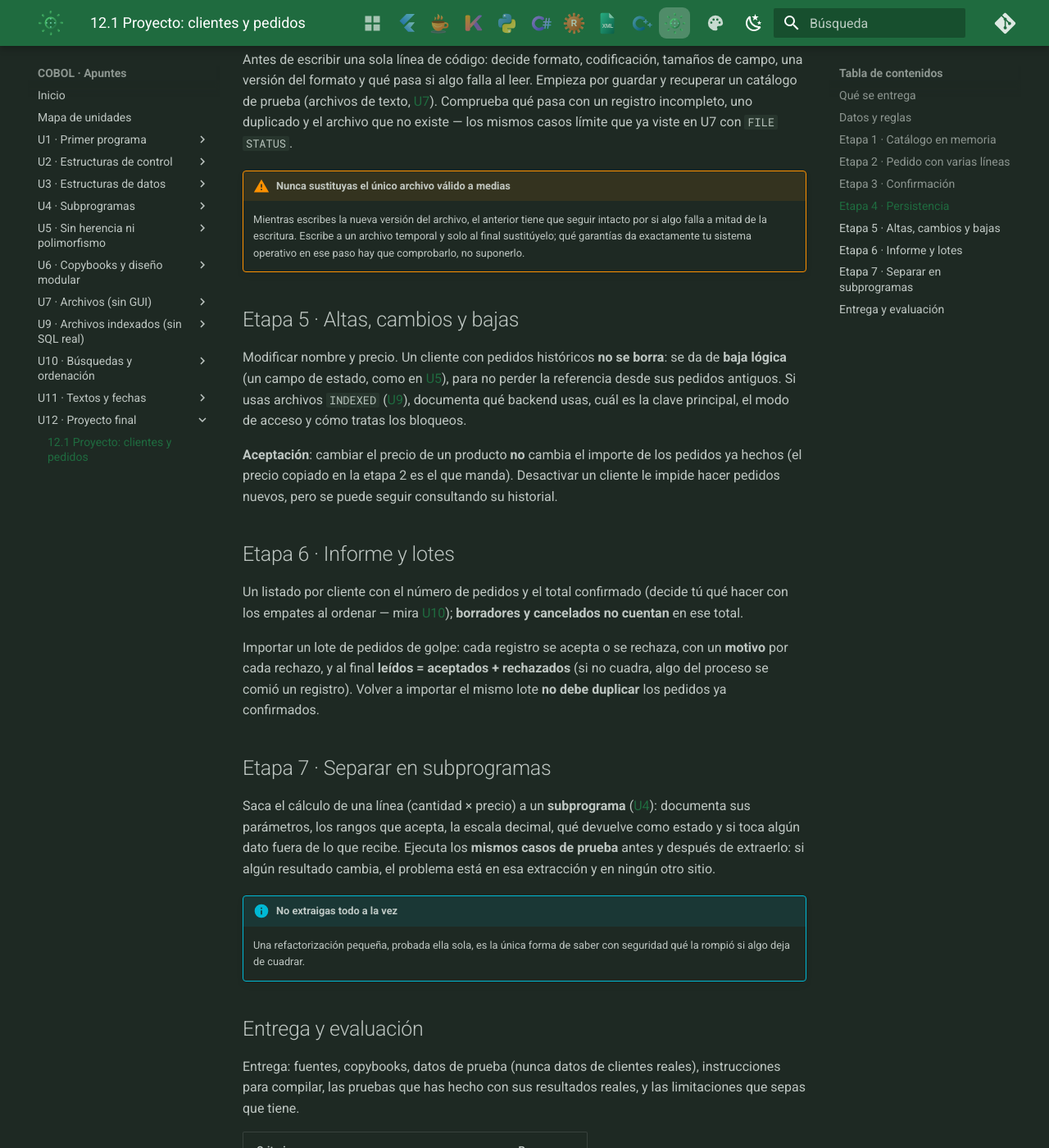
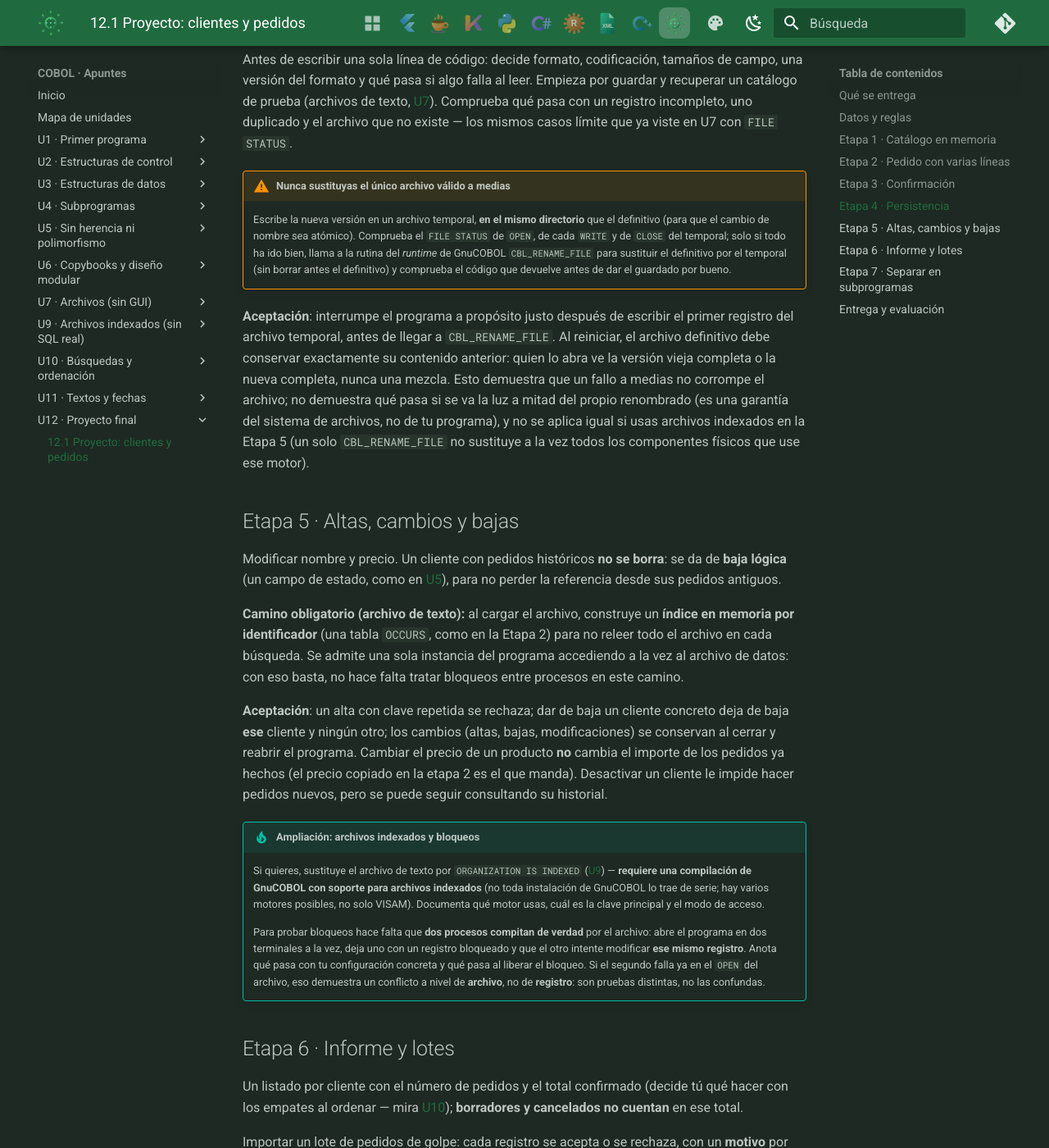
Before and after one commit to apuntes-dam/cobol-apuntes, an MkDocs documentation site: the page built from docs/u12/01-proyecto.md, in a window 1280 px wide and 1400 px high, scrolled down 1660 px. Shown: the whole window at 82% size. Built offline with MkDocs 1.6.1 and Material for MkDocs 9.7.7, drawn with Linux system fonts in a browser that asks for light colours; comment, search, counter and statistics services are not loaded.

Commit message:
U12: precisar persistencia atomica, indexados y bloqueos (consulta externa)
Etapa 4 ahora pide CBL_RENAME_FILE (rutina de runtime de GnuCOBOL) en
vez de dejar abierto como sustituir el archivo sin corromperlo, con un
criterio de aceptacion que interrumpe a medio guardado. Etapa 5 separa
un camino obligatorio con archivo de texto + indice en memoria (sin
bloqueos, una sola instancia) de una ampliacion opcional con archivos
indexados (aclarando que hace falta una compilacion de GnuCOBOL con
soporte para ello) y bloqueos probados de verdad con dos procesos.

Co-Authored-By: Claude Sonnet 5 <noreply@anthropic.com>

```diff
--- a/docs/u12/01-proyecto.md
+++ b/docs/u12/01-proyecto.md
@@ -39,13 +39,22 @@ Primero se valida **todo** (líneas y existencias suficientes); solo si todo es
 Antes de escribir una sola línea de código: decide formato, codificación, tamaños de campo, una versión del formato y qué pasa si algo falla al leer. Empieza por guardar y recuperar un catálogo de prueba (archivos de texto, [U7](../u07/01-archivos.md)). Comprueba qué pasa con un registro incompleto, uno duplicado y el archivo que no existe — los mismos casos límite que ya viste en U7 con `FILE STATUS`.
 
 !!! warning "Nunca sustituyas el único archivo válido a medias"
-    Mientras escribes la nueva versión del archivo, el anterior tiene que seguir intacto por si algo falla a mitad de la escritura. Escribe a un archivo temporal y solo al final sustitúyelo; qué garantías da exactamente tu sistema operativo en ese paso hay que comprobarlo, no suponerlo.
+    Escribe la nueva versión en un archivo temporal, **en el mismo directorio** que el definitivo (para que el cambio de nombre sea atómico). Comprueba el `FILE STATUS` de `OPEN`, de cada `WRITE` y de `CLOSE` del temporal; solo si todo ha ido bien, llama a la rutina del *runtime* de GnuCOBOL `CBL_RENAME_FILE` para sustituir el definitivo por el temporal (sin borrar antes el definitivo) y comprueba el código que devuelve antes de dar el guardado por bueno.
+
+**Aceptación**: interrumpe el programa a propósito justo después de escribir el primer registro del archivo temporal, antes de llegar a `CBL_RENAME_FILE`. Al reiniciar, el archivo definitivo debe conservar exactamente su contenido anterior: quien lo abra ve la versión vieja completa o la nueva completa, nunca una mezcla. Esto demuestra que un fallo a medias no corrompe el archivo; no demuestra qué pasa si se va la luz a mitad del propio renombrado (es una garantía del sistema de archivos, no de tu programa), y no se aplica igual si usas archivos indexados en la Etapa 5 (un solo `CBL_RENAME_FILE` no sustituye a la vez todos los componentes físicos que use ese motor).
 
 ## Etapa 5 · Altas, cambios y bajas
 
-Modificar nombre y precio. Un cliente con pedidos históricos **no se borra**: se da de **baja lógica** (un campo de estado, como en [U5](../u05/01-sin-herencia.md)), para no perder la referencia desde sus pedidos antiguos. Si usas archivos `INDEXED` ([U9](../u09/01-archivos-indexados.md)), documenta qué backend usas, cuál es la clave principal, el modo de acceso y cómo tratas los bloqueos.
+Modificar nombre y precio. Un cliente con pedidos históricos **no se borra**: se da de **baja lógica** (un campo de estado, como en [U5](../u05/01-sin-herencia.md)), para no perder la referencia desde sus pedidos antiguos.
 
-**Aceptación**: cambiar el precio de un producto **no** cambia el importe de los pedidos ya hechos (el precio copiado en la etapa 2 es el que manda). Desactivar un cliente le impide hacer pedidos nuevos, pero se puede seguir consultando su historial.
+**Camino obligatorio (archivo de texto):** al cargar el archivo, construye un **índice en memoria por identificador** (una tabla `OCCURS`, como en la Etapa 2) para no releer todo el archivo en cada búsqueda. Se admite una sola instancia del programa accediendo a la vez al archivo de datos: con eso basta, no hace falta tratar bloqueos entre procesos en este camino.
+
+**Aceptación**: un alta con clave repetida se rechaza; dar de baja un cliente concreto deja de baja **ese** cliente y ningún otro; los cambios (altas, bajas, modificaciones) se conservan al cerrar y reabrir el programa. Cambiar el precio de un producto **no** cambia el importe de los pedidos ya hechos (el precio copiado en la etapa 2 es el que manda). Desactivar un cliente le impide hacer pedidos nuevos, pero se puede seguir consultando su historial.
+
+!!! tip "Ampliación: archivos indexados y bloqueos"
+    Si quieres, sustituye el archivo de texto por `ORGANIZATION IS INDEXED` ([U9](../u09/01-archivos-indexados.md)) — **requiere una compilación de GnuCOBOL con soporte para archivos indexados** (no toda instalación de GnuCOBOL lo trae de serie; hay varios motores posibles, no solo VISAM). Documenta qué motor usas, cuál es la clave principal y el modo de acceso.
+
+    Para probar bloqueos hace falta que **dos procesos compitan de verdad** por el archivo: abre el programa en dos terminales a la vez, deja uno con un registro bloqueado y que el otro intente modificar **ese mismo registro**. Anota qué pasa con tu configuración concreta y qué pasa al liberar el bloqueo. Si el segundo falla ya en el `OPEN` del archivo, eso demuestra un conflicto a nivel de **archivo**, no de **registro**: son pruebas distintas, no las confundas.
 
 ## Etapa 6 · Informe y lotes
 
```
Also changed, not shown: docs/assets/soluciones.json (+1 -1 lines).
